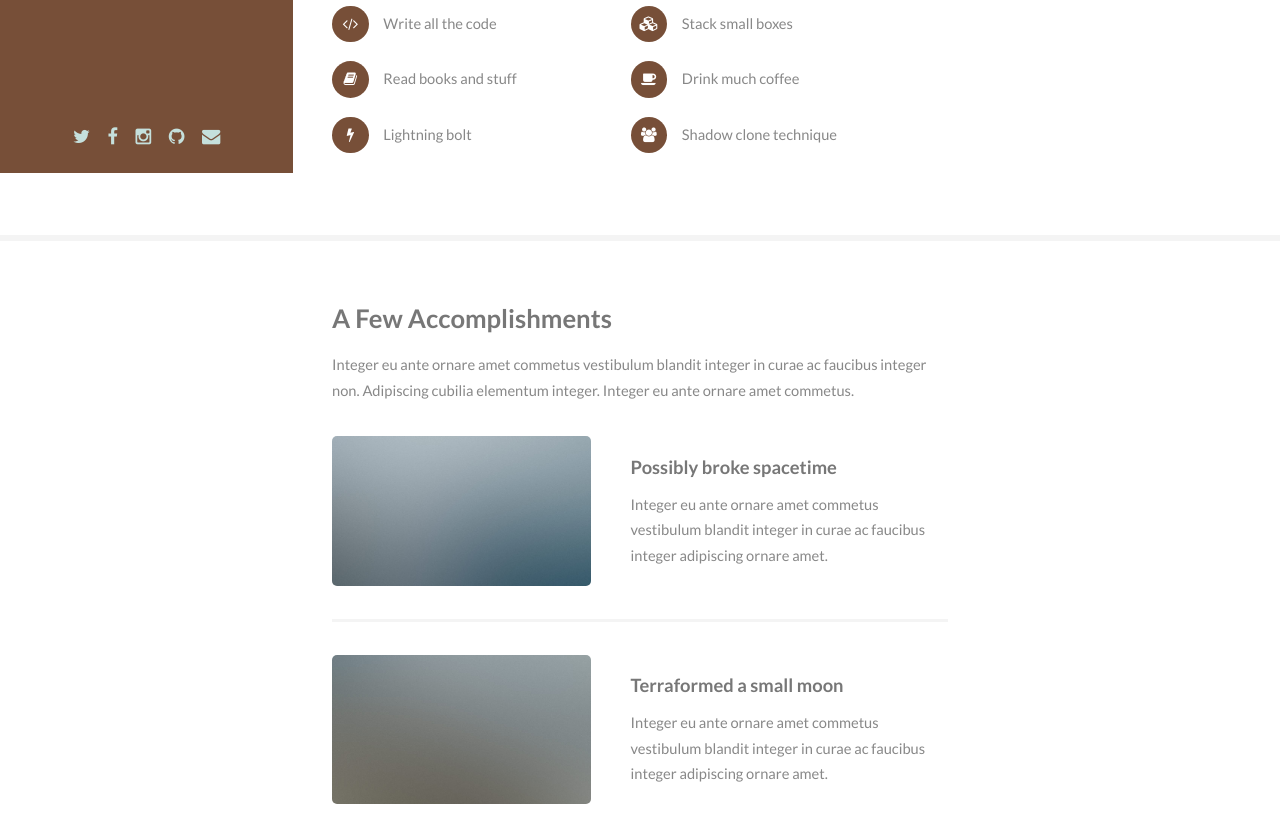
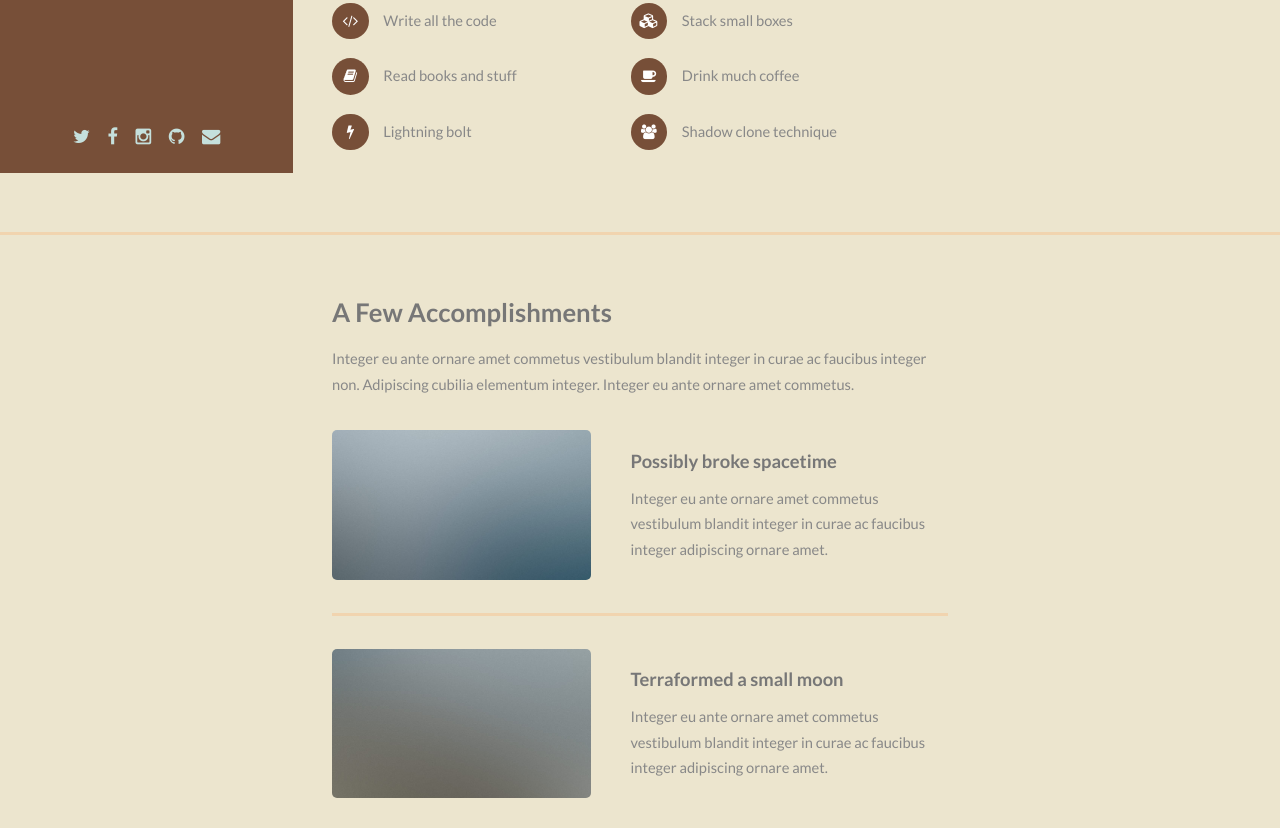
Before and after one commit to LittleWolf30510/Portfolio, a plain HTML site: page website/index.html in a window 1280 px wide. Shown: the part 627-1455 px from the top of the page. Drawn offline with Linux system fonts and the light colour scheme.

Commit message:
Completion of framework design

```diff
--- a/website/css/style.css
+++ b/website/css/style.css
@@ -11,7 +11,7 @@
 /* Basic */
 
 	body {
-		background: #fff;
+		background: #ECE5CE;
 	}
 
 	body, input, select, textarea {
@@ -112,7 +112,7 @@
 		}
 
 	blockquote {
-		border-left: solid 8px #e4e4e4;
+		border-left: solid 8px #C5E0DC;
 		font-style: italic;
 		margin: 0 0 2.25em 0;
 		padding: 0.5em 0 0.5em 2em;
@@ -851,7 +851,7 @@
 			input[type="reset"].special:hover,
 			input[type="button"].special:hover,
 			.button.special:hover {
-				background-color: #5ed0b1;
+				background-color: #E08E75;
 			}
 
 			input[type="submit"].special:active,
@@ -878,7 +878,7 @@
 /* Features */
 
 	.features article {
-		border-top: solid 3px #f4f4f4;
+		border-top: solid 3px #F1D4AF;;
 		margin-bottom: 2.25em;
 		padding-top: 2.25em;
 	}
@@ -1014,19 +1014,23 @@
 					border-top: 0;
 				}
 
+
 /* Main */
 
 	#main > section {
-		border-top: solid 6px #f4f4f4;
+		border-top: solid 3px #F1D4AF;
 	}
 
 		#main > section > .container {
 			padding: 6em 0 4em 0;
+
 		}
 
 		#main > section:first-child {
 			border-top: 0;
 		}
+
+
 
 /* One */
 
```
